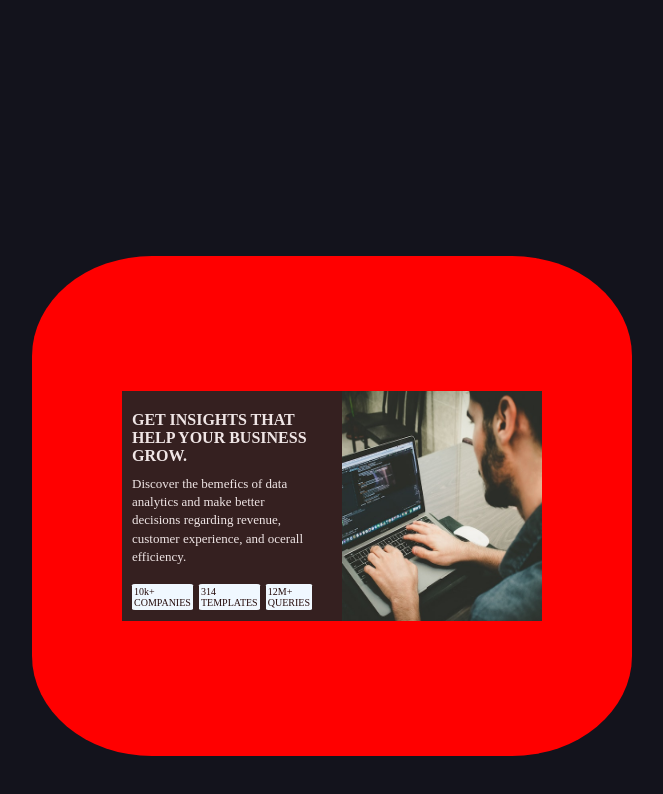
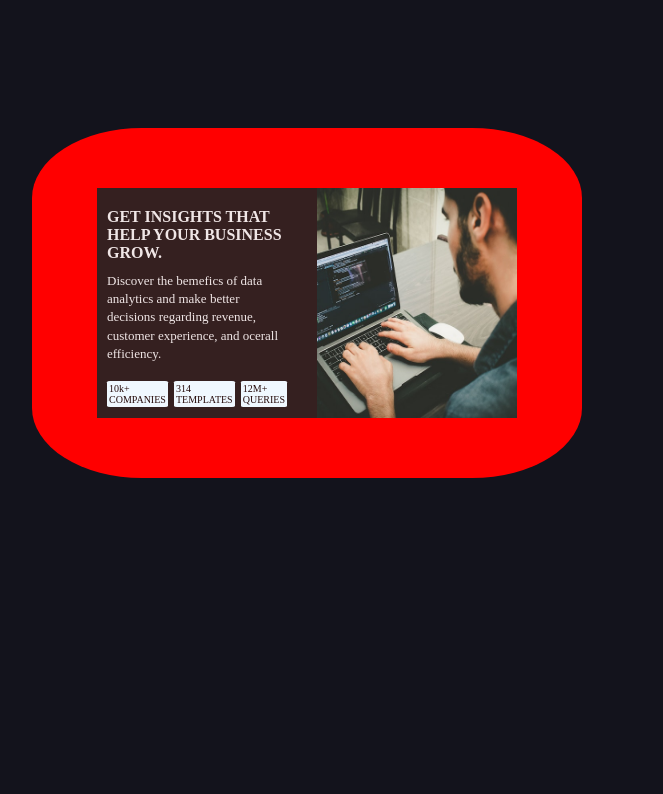
Before and after one commit to KBandipo/Learning-Layout, a plain HTML site: page index.html in a window 1280 px wide. Shown: the whole page, without its empty margins (224-887 px from the left). Drawn offline with Linux system fonts and the light colour scheme.

Commit message:
Finish Version 1

```diff
--- a/styles.css
+++ b/styles.css
@@ -5,20 +5,15 @@
 }
 
 body {
-  /* display: flex;
-  align-items: center;
-  justify-content: center; */
-  /* margin-left: 150px;
-  margin-top: 150px; */
   background-color: rgba(3, 3, 12, 0.932);
   color: #f0e6e6;
 }
 
 .main-container {
-  width: 600px;
-  height: 500px;
+  width: 550px;
+  height: 350px;
   background-color: red;
-  margin: 20% auto;
+  margin-top: 10%;
   margin-left: 20%;
   display: flex;
   align-items: center;
```
